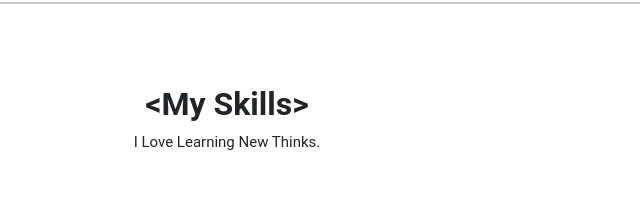
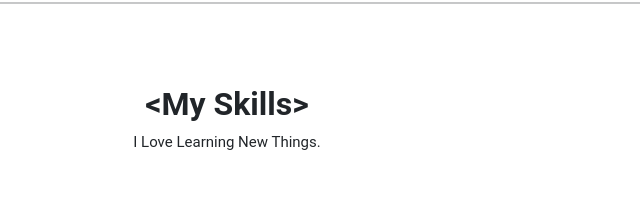
Before and after one commit to Sazzad05/Sazzad05.github.io, a plain HTML site: page index.html in a window 1280 px wide. Shown: the part 5893-6108 px from the top of the page, 413-1053 px from the left. Drawn offline with Linux system fonts and the light colour scheme; files whose address does not match are found by name.

Commit message:
Update index.html

```diff
--- a/index.html
+++ b/index.html
@@ -318,7 +318,7 @@
                 <h4>&lt;/&gt</h4>
                 <hr id="skills">
                 <h2>&lt;My Skills&gt</h2>
-                <p>I Love Learning New Thinks.</p>
+                <p>I Love Learning New Things.</p>
                 <br><br>
                 <div class="container">
                     <div class="row">
```
